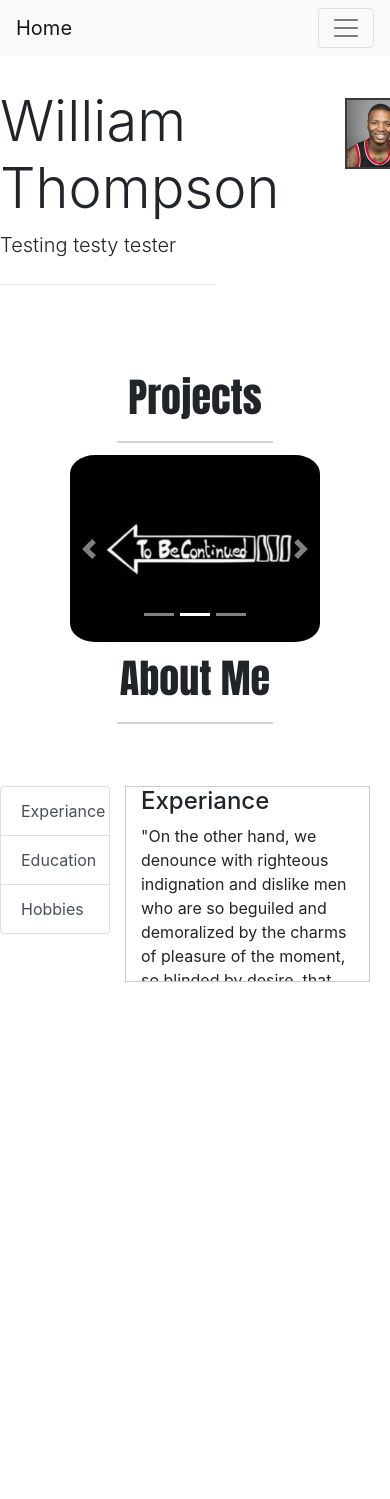
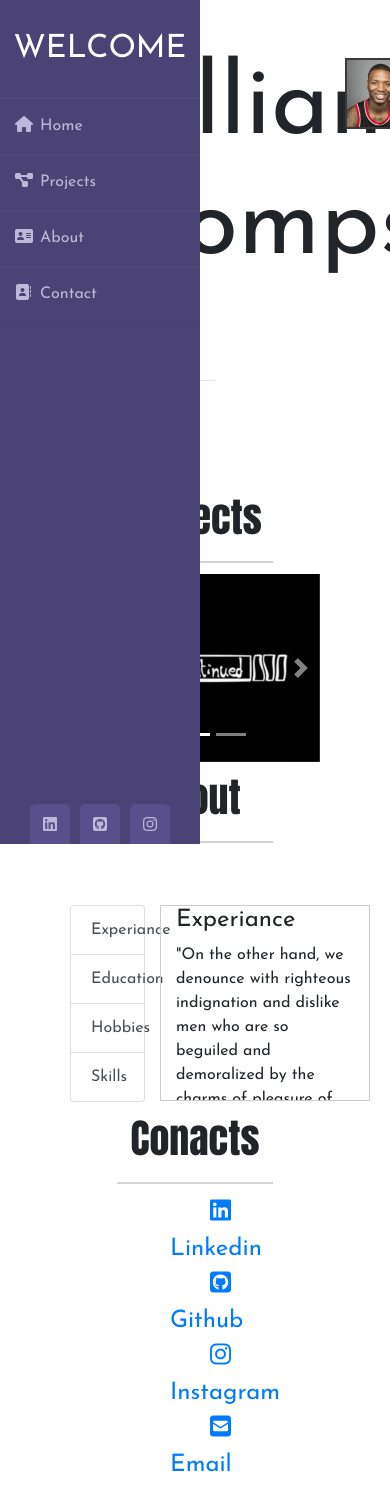
Before and after one commit to William-Thompson12/Portfolio, a plain HTML site: page index.html in a window 390 px wide. Shown: the top 1499 px of the page. Before the commit the page ends 982 px from the top, so only its background shows below. Drawn offline with nearby package versions, Linux system fonts and the light colour scheme.

Commit message:
changed navbar, added contacts

```diff
--- a/index.html
+++ b/index.html
@@ -6,46 +6,37 @@
     <title>Portfolio</title>
     <link rel="stylesheet" href="https://maxcdn.bootstrapcdn.com/bootstrap/4.0.0/css/bootstrap.min.css" integrity="sha384-Gn5384xqQ1aoWXA+058RXPxPg6fy4IWvTNh0E263XmFcJlSAwiGgFAW/dAiS6JXm" crossorigin="anonymous">
     <link rel="stylesheet" href="styles.css">
+    <script src="https://kit.fontawesome.com/b99e675b6e.js"></script>
 </head>
 <body data-spy="scroll" data-target="navtop">
 <div class="content">
   <header>
-    <div id="navtop" class="navbar navbar-expand-lg navbar-light bg-light">
-      <a class="navbar-brand" href="#home">Home</a>
-    <button class="navbar-toggler" type="button" data-toggle="collapse" data-target="#navbarSupportedContent" aria-controls="navbarSupportedContent" aria-expanded="false" aria-label="Toggle navigation">
-      <span class="navbar-toggler-icon"></span>
-    </button>
-
-    <div class="collapse navbar-collapse" id="navbarSupportedContent">
-      <ul class="navbar-nav ml-auto">
-        <li class="nav-item active">
-          <a class="nav-link" href="#projects">Projects <span class="sr-only">(current)</span></a>
-        </li>
-        <li class="nav-item">
-          <a class="nav-link" href="#bio">About me</a>
-        </li>
-        <li class="nav-item dropdown">
-          <a class="nav-link dropdown-toggle" href="#" id="navbarDropdown" role="button" data-toggle="dropdown" aria-haspopup="true" aria-expanded="false">
-            Contacts
-          </a>
-          <div class="dropdown-menu" aria-labelledby="navbarDropdown">
-            <a class="dropdown-item" href="https://github.com/William-Thompson12" target="_blank">Github</a>
-            <a class="dropdown-item" href="https://www.linkedin.com/in/william-thompson-04046a1a0/?challengeId=AQE23_qMTEQaRwAAAXSxsKI6iDKFLjFpzxev8hMbGn7cTmkXu_rCCFqtt7rEnyZmZlN-YzVtMn__swoE8MPdTtt9Be8MJujfjA&submissionId=106dc568-55dc-3616-a7cd-9e0f81f4c430" target="_blank">Linkedin</a>
-            <div class="dropdown-divider"></div>
-            <a class="dropdown-item" href="#">Email</a>
-          </div>
-        </li>
-      </ul>
+  <div class="wrapper">
+    <div class="sidebar">
+        <h2>Welcome</h2>
+        <ul>
+            <li><a href="#"><i class="fas fa-home"></i>Home</a></li>
+            <li><a href="#projects"><i class="fas fa-project-diagram"></i>Projects</a></li>
+            <li><a href="#bio"><i class="fas fa-address-card"></i>About</a></li>
+            <li><a href="#contact"><i class="fas fa-address-book"></i>Contact</a></li>
+        </ul>
+        <div class="social_media">
+          <a href="https://www.linkedin.com/in/william-thompson-04046a1a0/?challengeId=AQE23_qMTEQaRwAAAXSxsKI6iDKFLjFpzxev8hMbGn7cTmkXu_rCCFqtt7rEnyZmZlN-YzVtMn__swoE8MPdTtt9Be8MJujfjA&submissionId=106dc568-55dc-3616-a7cd-9e0f81f4c430" target="_blank"><i class="fab fa-linkedin"></i></a>
+          <a href="https://github.com/William-Thompson12" target="_blank"><i class="fab fa-github-square"></i></a>
+          <a href="#"><i class="fab fa-instagram"></i></a>
+      </div>
     </div>
-  </nav>
 </header>
 <div class="main-content">
   <div id="home" class="jumbotron jumbotron-fluid">
     <div class="row">
-      <div class="col-7">
+      <div class="col-2">
+      </div>
+      <div class="col-5">
         <h1 class="display-4">William Thompson</h1>
         <p class="lead">Testing testy tester</p>
         <hr class="my-4">
+        <a id="contactButton" href="#contact">Contact Me</a>
       </div>
       <div id="profile-pic-bc" class="col-4">
         <img id="profile-pic" src="img/download.jpeg">
@@ -113,17 +104,20 @@
 
     <div class="bio" id="bio">
       <center>
-        <h1>About Me</h1>
+        <h1>About</h1>
       </center>
       <div class="row">
-        <div class="col-4">
+        <div class="col-2">
+        </div>
+        <div class="col-3">
           <div id="list-project" class="list-group">
             <a class="list-group-item list-group-item-action" href="#list-item-1">Experiance </a>
             <a class="list-group-item list-group-item-action" href="#list-item-2">Education </a>
             <a class="list-group-item list-group-item-action" href="#list-item-3">Hobbies </a>
+            <a class="list-group-item list-group-item-action" href="#list-item-4">Skills </a>
           </div>
         </div>
-        <div id="bio-text" class="col-7">
+        <div id="bio-text" class="col-6">
           <div data-spy="scroll" data-target="#list-example" data-offset="0" class="scrollspy-example">
             <h4 id="list-item-1">Experiance</h4>
             <p>"On the other hand, we denounce with righteous indignation and dislike men who are so beguiled and demoralized by the charms of pleasure of the moment, so blinded by desire,
@@ -139,11 +133,34 @@
             <p>which is the same as saying through shrinking from toil and pain. These cases are perfectly simple and easy to distinguish. In a free hour,
             when our power of choice is untrammelled and when nothing prevents our being able to do what we like best, every pleasure is to be welcomed and every pain avoided.
             </p>
+            <hr>
+            <h4 id="list-item-4">Skills</h4>
+            <ul>
+              <li>Deep 3's</li>
+              <li>Trolling Paul George</li>
+              <li>Rapping</li>
+            </ul>
           </div>
         </div>
       </div>
     </div>
-
+    <div id="contact" class="contact">
+      <center>
+        <h1>Conacts</h1>
+      </center>
+      <div class="row">
+        <div class="col-2">
+        </div>
+        <div class="col-8">
+          <ul id="contact-links">
+            <li><a href="https://www.linkedin.com/in/william-thompson-04046a1a0/?challengeId=AQE23_qMTEQaRwAAAXSxsKI6iDKFLjFpzxev8hMbGn7cTmkXu_rCCFqtt7rEnyZmZlN-YzVtMn__swoE8MPdTtt9Be8MJujfjA&submissionId=106dc568-55dc-3616-a7cd-9e0f81f4c430" target="_blank"><i class="fab fa-linkedin"></i>Linkedin</a></li>
+            <li><a href="https://github.com/William-Thompson12" target="_blank"><i class="fab fa-github-square"></i>Github</a></li>
+            <li><a href="#"><i class="fab fa-instagram"></i>Instagram</a></li>
+            <li><a href="#"><i class="fas fa-envelope-square"></i>Email</a></li>
+          </ul>
+        </div>
+      </div>
+    </div>
 
   </div>
 </div>
--- a/styles.css
+++ b/styles.css
@@ -1,10 +1,12 @@
-body {
-    margin-top: 56px;
-}
-#navtop {
-  position: fixed; /* Set the navbar to fixed position */
-  top: 0; /* Position the navbar at the top of the page */
-  width: 100%; /* Full width */
+@import url('https://fonts.googleapis.com/css?family=Josefin+Sans&display=swap');
+
+*{
+  margin: 0;
+  padding: 0;
+  box-sizing: border-box;
+  list-style: none;
+  text-decoration: none;
+  font-family: 'Josefin Sans', sans-serif;
 }
 #bio-text {
     height: 196px;
@@ -43,9 +45,99 @@ center > h1 {
     background-color: #FFFFFF!important;
     margin-top: 4%;
 }
-.jumbotron > h1 {
-    font-size: xx-large;
+.display-4 {
+    font-size: 100px;
 }
-.carousel-inner {
-    border-radius: 10%;
+.carousel .item {
+    height: 400px;
 }
+
+.item img {
+      position: absolute;
+      object-fit:cover;
+      top: 0;
+      right: 0;
+      min-height: 400px;
+}
+.wrapper{
+  display: flex;
+  position: relative;
+}
+
+.wrapper .sidebar{
+  width: 200px;
+  height: 100%;
+  background: #4b4276;
+  padding: 30px 0px;
+  position: fixed;
+  z-index: 9999;
+}
+
+.wrapper .sidebar h2{
+  color: #fff;
+  text-transform: uppercase;
+  text-align: center;
+  margin-bottom: 30px;
+}
+
+.wrapper .sidebar ul li{
+  padding: 15px;
+  border-bottom: 1px solid #bdb8d7;
+  border-bottom: 1px solid rgba(0,0,0,0.05);
+  border-top: 1px solid rgba(255,255,255,0.05);
+}
+
+.wrapper .sidebar ul li a{
+  color: #bdb8d7;
+  display: block;
+}
+
+.wrapper .sidebar ul li a .fas{
+  width: 25px;
+}
+
+.wrapper .sidebar ul li:hover{
+  background-color: #594f8d;
+}
+
+.wrapper .sidebar ul li:hover a{
+  color: #fff;
+}
+
+.wrapper .sidebar .social_media{
+  position: absolute;
+  bottom: 0;
+  left: 50%;
+  transform: translateX(-50%);
+  display: flex;
+}
+
+.wrapper .sidebar .social_media a{
+  display: block;
+  width: 40px;
+  background: #594f8d;
+  height: 40px;
+  line-height: 45px;
+  text-align: center;
+  margin: 0 5px;
+  color: #bdb8d7;
+  border-top-left-radius: 5px;
+  border-top-right-radius: 5px;
+}
+
+.wrapper .header{
+  padding: 20px;
+  background: #fff;
+  color: #717171;
+  border-bottom: 1px solid #e0e4e8;
+}
+#contact-links >li {
+    display: inline;
+    color: rgb(29, 29, 29);
+    font-size: x-large;
+    margin: 40px;
+
+}
+#contact-links{
+    margin-left: 100px;
+}
```
Also changed, not shown: img/atom.png (deleted), img/tbc.png (deleted).
